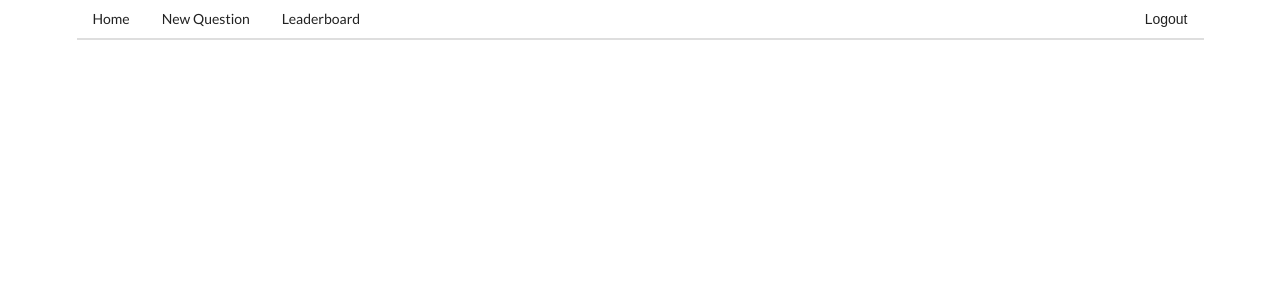
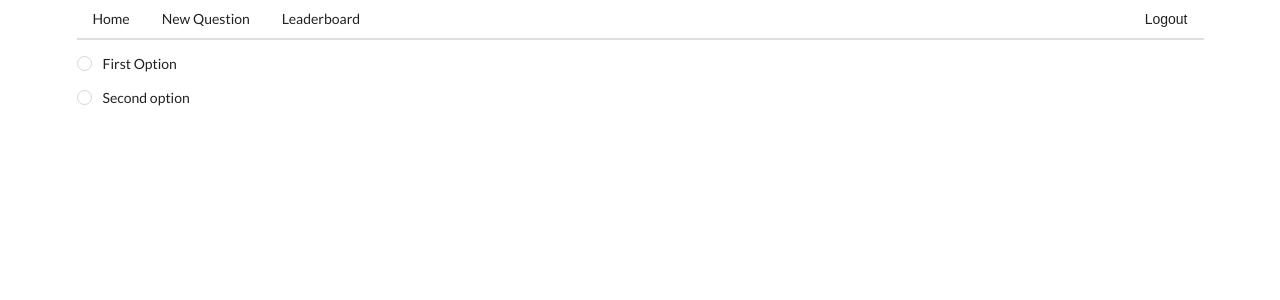
Before and after one commit to michaelmaryanoff/wouldyourather, a React (Create React App) app: page /temp in a window 1280 px wide. Shown: the top 300 px of the page. Built offline with nearby package versions, Linux system fonts and the light colour scheme.

Commit message:
More basic response setup

```diff
--- a/src/components/App.js
+++ b/src/components/App.js
@@ -1,6 +1,7 @@
 import React from 'react';
 import { Router, Route } from 'react-router-dom';
 import QuestionCreate from './questions/QuestionCreate';
+import QuestionResponse from './questions/QuestionResponse'
 import history from '../history'
 
 import HomePage from './pages/HomePage';
@@ -21,6 +22,7 @@ const App = () => {
                 <Route path="/questions/new" exact component={QuestionCreate} />
                 <Route path="/leaderboard" exact component={LeaderBoard} />
                 <Route path="/" exact component={Login} />
+                <Route path="/temp" exact component={QuestionResponse} />
             </div>
             </Router>
 
--- a/src/components/questions/QuestionResponse.js
+++ b/src/components/questions/QuestionResponse.js
@@ -1,8 +1,30 @@
-import React from 'react'
-import { Field, reduxForm } from 'redux-form';
+import React from "react";
+import { Field, reduxForm } from "redux-form";
 
-const QuestionResponse = () => {
-    return <div>QuestionResponse</div>;
+class QuestionResponse extends React.Component {
+    renderInput({input, label}) {
+        return (
+            <div className="grouped fields">
+                <div className="field">
+                    <div className="ui radio checkbox">
+                        <label>{label}</label>
+                        <input type="radio" {...input} />
+                    </div>
+                </div>
+
+            </div>
+        )
+    }
+  render() {
+    return (
+        <div className="ui form">
+            <Field name="optionOne" component={this.renderInput} label="First Option" />
+            <Field name="optionTwo" component={this.renderInput} label="Second option" />
+        </div>
+    )
+  }
 }
 
-export default QuestionResponse;
+export default reduxForm({
+    form: 'questionResponse'
+})(QuestionResponse);
```
